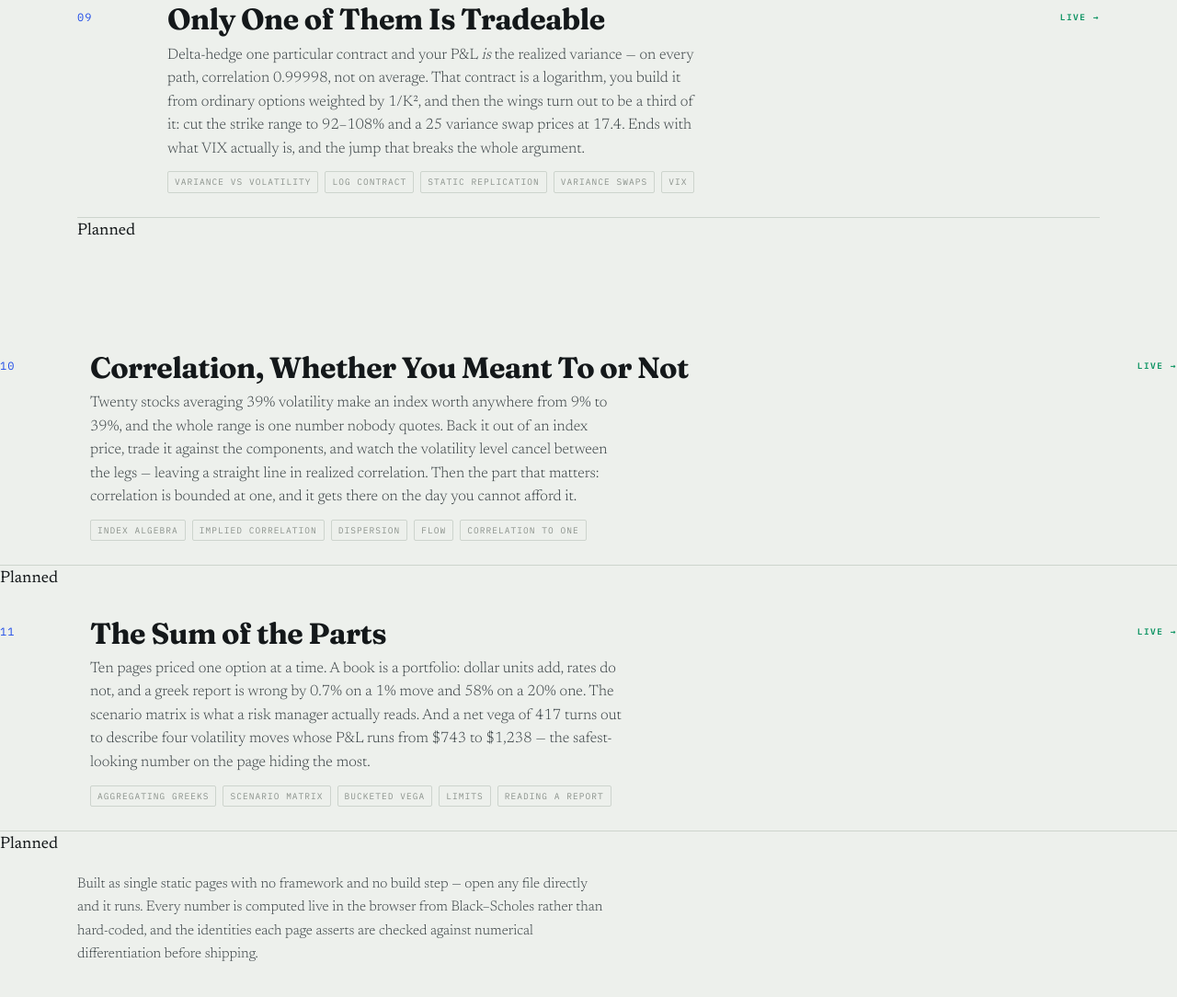
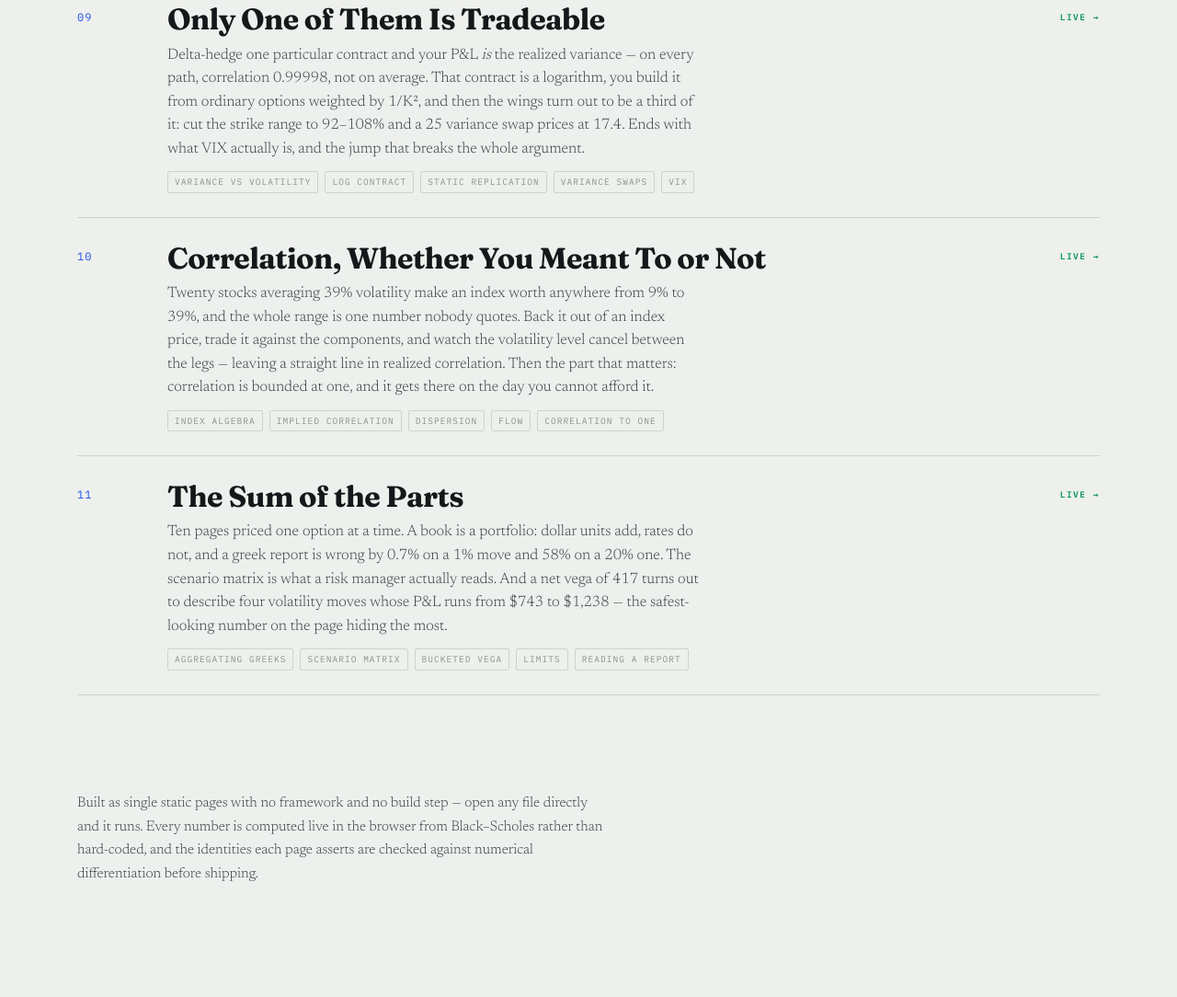
Before and after one commit to cafe-helado/options-visually, a plain HTML site: page index.html in a window 1280 px wide. Shown: the part 2457-3541 px from the top of the page at 92% size. Drawn offline with Linux system fonts and the light colour scheme.

Commit message:
Landing page: remove the orphaned Planned badges
When pages 09-11 went live I replaced each planned entry with a regex ending
in `</div>\s*</div>`. Non-greedy, so it stopped at the inner content div and
left the trailing `<span class="st soon">Planned</span></div>` behind on all
three. The assertion I wrote checked for `entry planned`, which had genuinely
gone, so it passed while three stray badges and three unbalanced closing divs
survived — which is also why the shelf rendered oddly below entry 09.

Shelf now balances: 23 divs open and closed, 11 anchors open and closed.

Also refreshed the two copies outside the repo that people actually open
(01-START-HERE-index.html and options-visually/open-these/) and listed pages
09-11 in READ-ME-FIRST.txt, which still stopped at 08.

Co-Authored-By: Claude Opus 5 <noreply@anthropic.com>

```diff
--- a/index.html
+++ b/index.html
@@ -165,8 +165,6 @@
     </div>
     <span class="st live">Live &rarr;</span>
   </a>
-    <span class="st soon">Planned</span>
-  </div>
 
   <a class="entry" href="dispersion.html">
     <span class="n">10</span>
@@ -177,8 +175,6 @@
     </div>
     <span class="st live">Live &rarr;</span>
   </a>
-    <span class="st soon">Planned</span>
-  </div>
 
   <a class="entry" href="book.html">
     <span class="n">11</span>
@@ -189,8 +185,6 @@
     </div>
     <span class="st live">Live &rarr;</span>
   </a>
-    <span class="st soon">Planned</span>
-  </div>
 </div>
 
 <div class="colophon">
```
